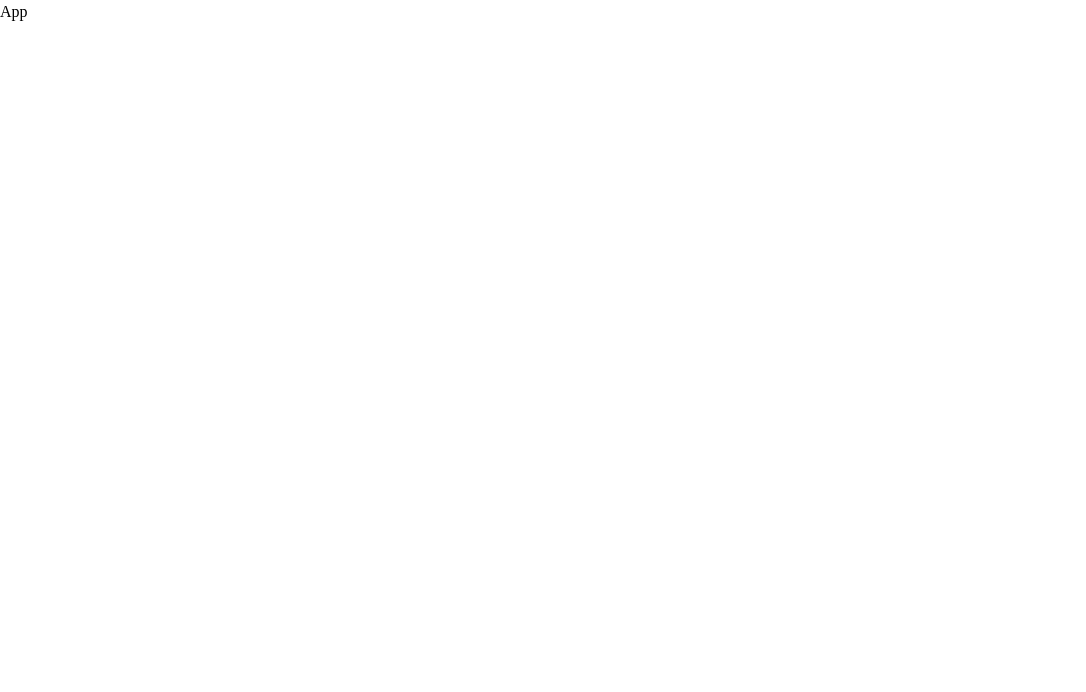
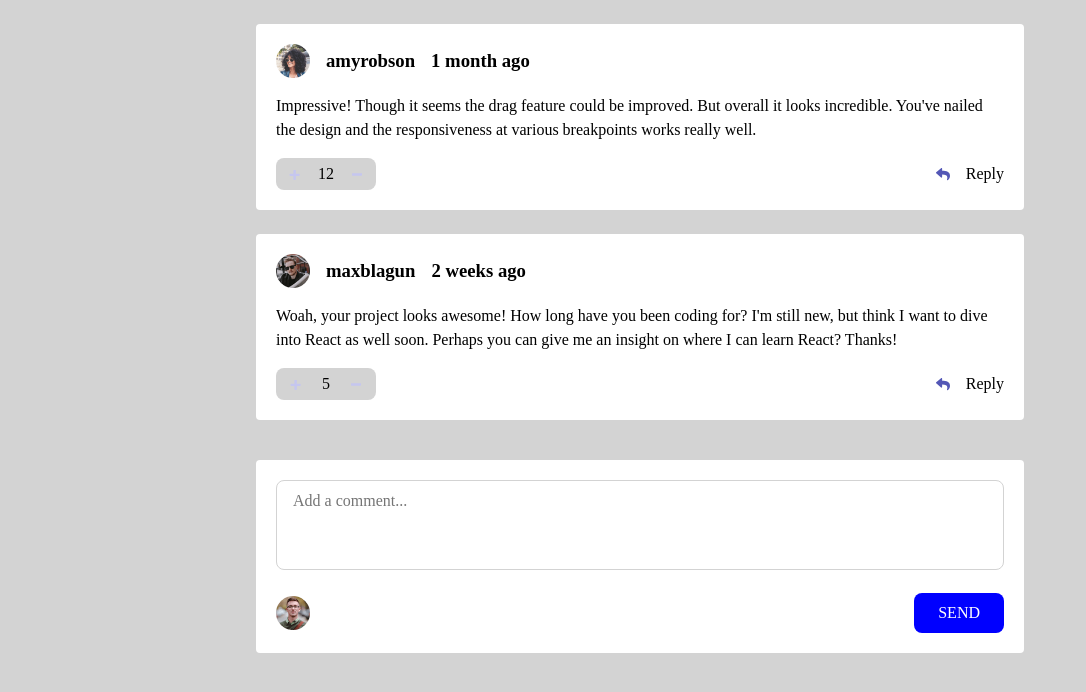
Before and after one commit to JioBautista/interactive-comments-section, a React (Vite) app in the folder app/: page / in a window 1280 px wide. Shown: the top 692 px of the page, without its empty margins (0-1086 px from the left). Built offline with nearby package versions, Linux system fonts and the light colour scheme.

Commit message:
elements structured

```diff
--- a/app/src/App.jsx
+++ b/app/src/App.jsx
@@ -1,8 +1,13 @@
 import React from "react";
-import data from "./data/data.json";
+import Content from "./components/Content";
+import "./index.css";
+
 function App() {
-  console.log(data);
-  return <div>App</div>;
+  return (
+    <div className="container">
+      <Content />
+    </div>
+  );
 }
 
 export default App;
--- /dev/null
+++ b/app/src/components/AddComment.jsx
@@ -0,0 +1,19 @@
+import React from "react";
+import styles from "../styles/addComment.module.scss";
+
+function AddComment() {
+  return (
+    <div className={styles.container}>
+      <div className={styles.wrapper}>
+        <textarea placeholder="Add a comment..."/>
+
+        <div className={styles.send}>
+          <img src="public/images/avatars/image-juliusomo.png" />
+          <button>SEND</button>
+        </div>
+      </div>
+    </div>
+  );
+}
+
+export default AddComment;
--- /dev/null
+++ b/app/src/components/Comments.jsx
@@ -0,0 +1,41 @@
+import React from "react";
+import styles from "../styles/comments.module.scss";
+import { useSelector } from "react-redux";
+
+function Comments() {
+  const { data } = useSelector((store) => store.comments);
+
+  console.log(data.comments);
+  return (
+    <div className={styles.container}>
+      {data.comments.map((item) => (
+        <React.Fragment>
+          <div className={styles.wrapper}>
+            <div className={styles.user}>
+              <img src={item.user.image.png} />
+              <h3>{item.user.username}</h3>
+              <h3>{item.createdAt}</h3>
+            </div>
+
+            <div className={styles.content}>
+              <p>{item.content}</p>
+            </div>
+
+            <div className={styles.btn}>
+              <img src="public/images/icon-plus.svg" />
+              <span>{item.score}</span>
+              <img src="public/images/icon-minus.svg" />
+            </div>
+
+            <div className={styles.replyBtn}>
+              <img src="public/images/icon-reply.svg" />
+              <p>Reply</p>
+            </div>
+          </div>
+        </React.Fragment>
+      ))}
+    </div>
+  );
+}
+
+export default Comments;
--- /dev/null
+++ b/app/src/components/Content.jsx
@@ -0,0 +1,15 @@
+import React from "react";
+import Comments from "./Comments";
+import AddComment from "./AddComment";
+import "../index.css";
+
+function Content() {
+  return (
+    <div className="wrapper">
+      <Comments />
+      <AddComment />
+    </div>
+  );
+}
+
+export default Content;
--- /dev/null
+++ b/app/src/features/commentSlice.js
@@ -0,0 +1,15 @@
+import { createSlice } from "@reduxjs/toolkit";
+import data from "../data/data.json";
+
+const initialState = {
+  data: data,
+};
+
+// console.log(data);
+export const commentSlice = createSlice({
+  name: "comment",
+  initialState,
+  reducers: {},
+});
+
+export default commentSlice.reducer;
--- a/app/src/index.css
+++ b/app/src/index.css
@@ -16,6 +16,7 @@
   4. Improve text rendering
 */
 body {
+  background-color:lightgray;
   line-height: 1.5;
   -webkit-font-smoothing: antialiased;
 }
@@ -44,3 +45,14 @@ p, h1, h2, h3, h4, h5, h6 {
 #root, #__next {
   isolation: isolate;
 }
+
+/* WRAPPER DIV LOCATED IN COMPONENTS/CONTENT */
+.wrapper {
+  max-width:800px;
+  margin-inline:auto;
+  padding-inline: 0.5rem;
+}
+/* CONTAINER DIV */
+.container  {
+  padding: 1rem 0;
+}
--- a/app/src/store/store.js
+++ b/app/src/store/store.js
@@ -1,5 +1,8 @@
-import { configureStore } from "@reduxjs/toolkit"
+import { configureStore } from "@reduxjs/toolkit";
+import commentReducer from "../features/commentSlice";
 
 export default configureStore({
-    reducer:{}
-})
+  reducer: {
+    comments: commentReducer,
+  },
+});
--- /dev/null
+++ b/app/src/styles/addComment.module.scss
@@ -0,0 +1,39 @@
+// CONTAINER DIV
+.container {
+    padding: 0.5rem;
+    border-radius: 0.25rem;
+}
+// WRAPPER DIV
+.wrapper {
+    background-color: white;
+    padding: 1.25rem;
+    border-radius: 0.25rem;
+
+    textarea {
+        width: 100%;
+        height: 90px;
+        padding: 0.5rem 1rem;
+        margin-bottom: 1rem;
+        border-radius: 0.5rem;
+        border: 1px solid lightgray;
+        resize: none;
+    }
+}
+
+// SEND DIV
+.send {
+    display: flex;
+    justify-content: space-between;
+    align-items: center;
+
+    img {
+        width: 34px;
+    }
+    button {
+        padding: 0.5rem 1.5rem;
+        background-color: blue;
+        color: white;
+        border: none;
+        border-radius: 0.5rem;
+    }
+}
--- /dev/null
+++ b/app/src/styles/comments.module.scss
@@ -0,0 +1,61 @@
+// CONTAINER DIV
+.container {
+    padding: 0.5rem;
+    border-radius: 0.25rem;
+}
+
+// WRAPPER DIV
+.wrapper {
+    background-color: white;
+    margin-bottom: 1.5rem;
+    padding: 1.25rem;
+    border-radius: 0.25rem;
+    display: grid;
+    gap: 1rem;
+    grid-template-areas:
+        "user user"
+        "content content"
+        "btn replyBtn";
+
+}
+
+// USER DIV
+.user {
+    grid-area: user;
+    display: flex;
+    align-items: center;
+    gap: 1rem;
+
+    img {
+        width: 34px;
+    }
+}
+
+// CONTENT DIV
+.content {
+    grid-area: content;
+}
+
+// BUTTON DIV
+.btn {
+    grid-area: btn;
+    max-width: 100px;
+    display: flex;
+    align-items: center;
+    justify-content: space-around;
+    padding: 0.25rem;
+    border-radius: 0.5rem;
+    // background-color: #B7C9E2;
+    background-color: lightgray;
+}
+
+// REPLY BUTTON DIV
+.replyBtn {
+    grid-area: replyBtn;
+    justify-self: end;
+    display: flex;
+    align-items: center;
+    justify-content: center;
+    gap: 1rem;
+    max-width: 100px;
+}
```
